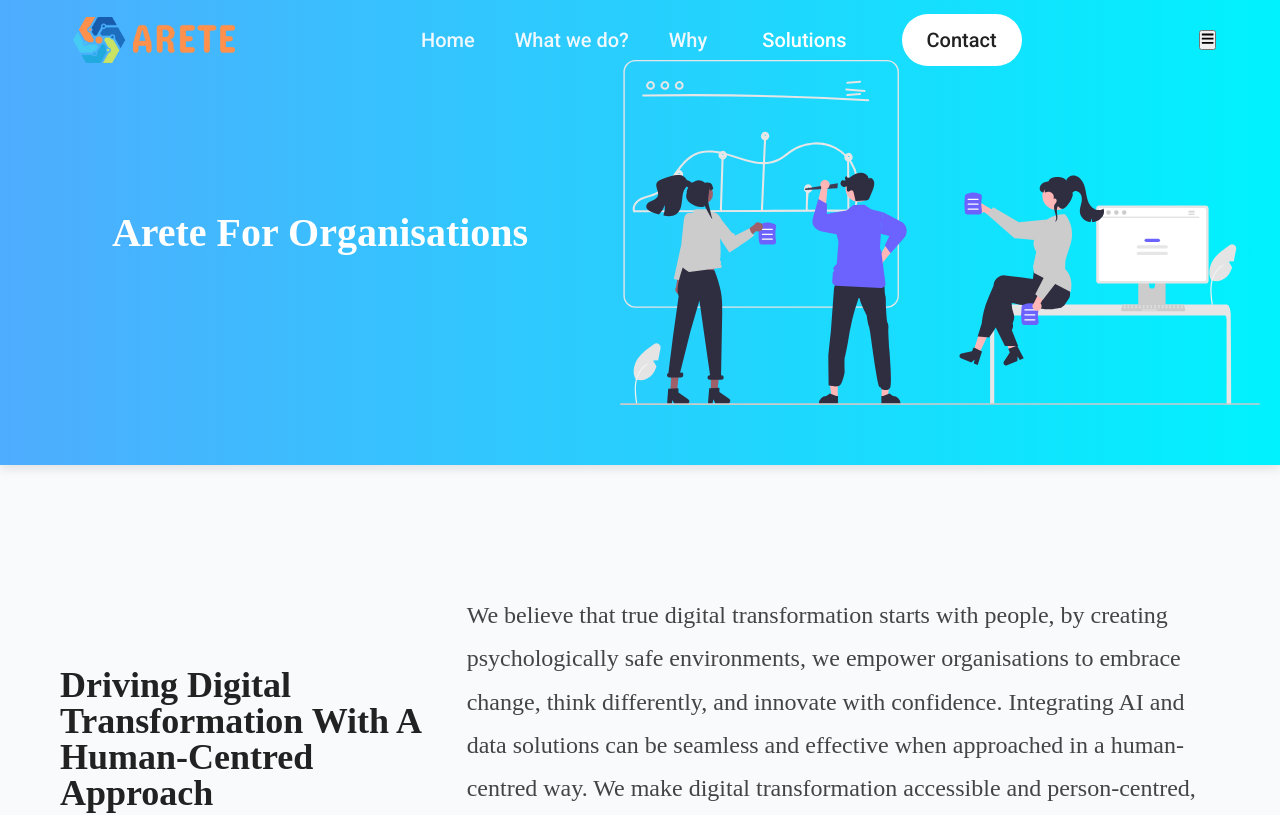
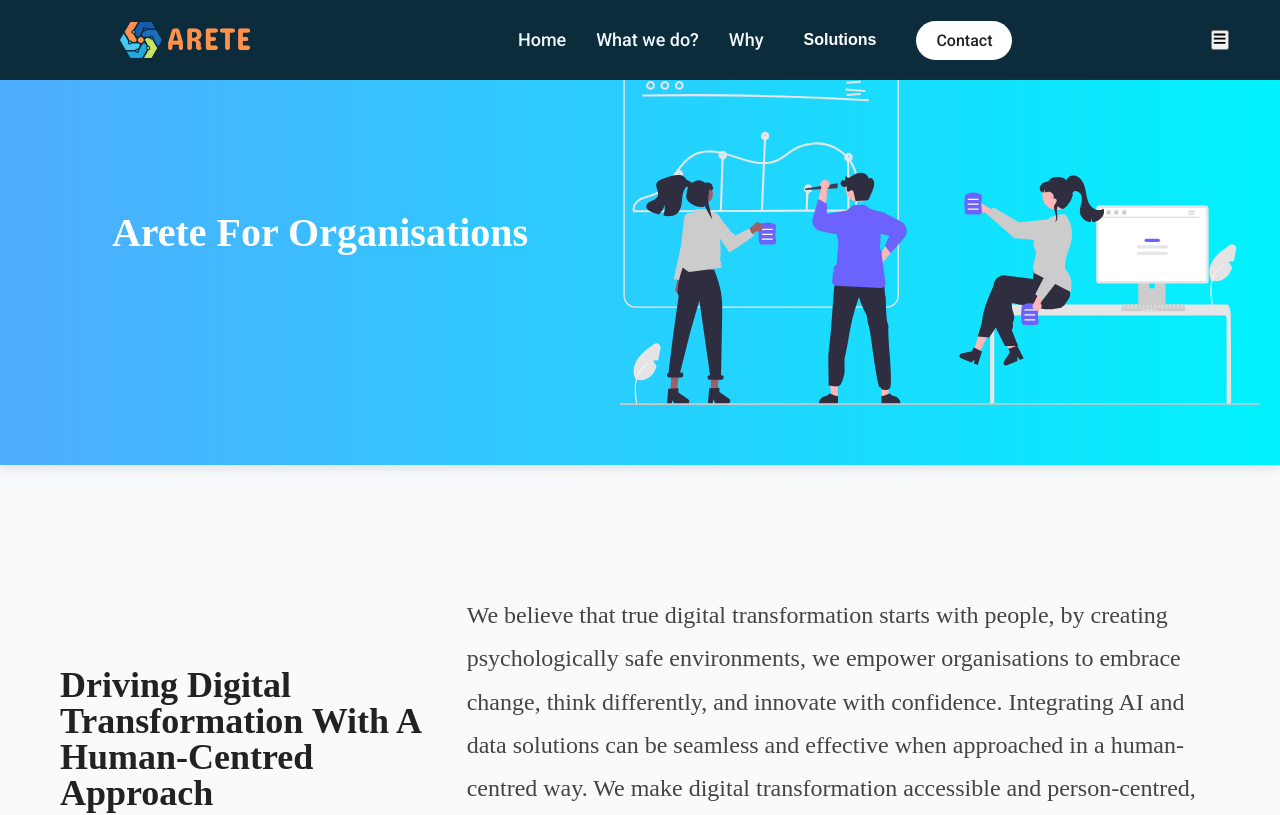
Before and after one commit to Abdullah-Shahbaz-Dude/ARETE-, a React (Vite) app: page /solutions/organizations in a window 1280 px wide. Shown: the top 815 px of the page. Built offline with nearby package versions, Linux system fonts and the light colour scheme.

Commit message:
update Homepage

```diff
--- a/src/components/CSS/Navbar.css
+++ b/src/components/CSS/Navbar.css
@@ -1,62 +1,87 @@
 nav {
   width: 100%;
-  /* background: #0c2c3c; */
   box-sizing: border-box;
-  padding: 5px 0;
+
   position: fixed;
   display: flex;
-  align-items: baseline;
+  align-items: center;
   justify-content: space-between;
   z-index: 10;
   height: 5rem;
+  background: #0c2c3c; /* Ensure background is always visible */
+  transition: 0.5s;
 }
-.nav-header {
-  display: flex;
-  justify-items: baseline;
-}
-ul li {
-  /* color: aliceblue; */
-  display: inline-block;
-  margin: 5px 20px;
-  font-family: "roboto";
-  font-size: 20px;
-  font-weight: 500;
+.container {
+  padding: 0 4%;
 }
 
-.nav-logo {
-  width: 180px;
-  padding: 5%;
+.dropdown-btn {
+  color: white;
 }
-.container {
+
+.nav-header {
   display: flex;
   align-items: center;
   padding: 0 5%;
 }
 
+.nav-logo {
+  width: 150px;
+  padding: 10px;
+}
+
+.nav-links {
+  align-items: center;
+  display: flex;
+  list-style: none;
+  margin: 0;
+  padding: 0;
+}
+
+.nav-links li {
+  display: inline-block;
+  margin: 5px 15px;
+  font-family: "Roboto", sans-serif;
+  font-size: 18px;
+  font-weight: 500;
+  color: aliceblue;
+}
+
 .contact-btn {
   background: #fff;
   color: #212121;
-  padding: 14px 25px;
-  font-size: 16;
+  padding: 10px 20px;
+  font-size: 16px;
   border-radius: 30px;
   cursor: pointer;
-  border: 0;
-  outline: 0;
+  border: none;
+  outline: none;
+  transition: background 0.3s ease;
 }
-.dark-nav {
-  background: #0c2c3c;
-  transition: 0.5s;
+
+.contact-btn:hover {
+  background: #e0e0e0;
 }
-nav .dropdown-btn {
-  font-family: "roboto";
-  font-size: 20px;
-  font-weight: 500;
+
+/* ✅ Mobile Responsive Styles */
+.hamburger {
+  display: none;
+  font-size: 24px;
+  color: white;
+  background: none;
+  border: none;
+  cursor: pointer;
 }
+
 @media (max-width: 768px) {
   .hamburger {
     display: block;
+    padding: 10px;
   }
 
+  .container {
+    width: 100vw;
+  }
   .nav-links {
     position: absolute;
     top: 60px;
@@ -72,12 +97,15 @@ nav .dropdown-btn {
   .nav-links.show {
     display: flex;
   }
+
+  .nav-links li {
+    display: block;
+    margin: 10px 0;
+    text-align: center;
+  }
+
+  .contact-btn {
+    width: 80%;
+    text-align: center;
+  }
 }
-.dropdown-btn {
-  background: transparent;
-  padding: 10px 15px;
-  border: none;
-  cursor: pointer;
-  color: white;
-  font-size: 16px;
-}
--- a/src/components/CSS/logo.css
+++ b/src/components/CSS/logo.css
@@ -1,45 +1,33 @@
 .logo-container {
   margin: 0;
-  padding: 0px;
+  padding: 0;
   margin-top: 5rem;
   width: 100%;
   text-align: center;
-  /* border: 3px solid red; */
   align-content: baseline;
 }
+
 .logo-text {
   display: flex;
+  flex-wrap: wrap;
   margin: 1rem;
-  margin-bottom: 10%;
+  margin-bottom: 5%;
   justify-content: center;
 }
+
 .logo-text-left h2 {
   font-family: "M PLUS Rounded 1c", serif;
   font-weight: 800;
-  font-size: -webkit-xxx-large;
+  font-size: 2.5rem;
   text-align: left;
   padding-left: 20px;
 }
 
 .logo-images {
   display: flex;
-  margin: 24px 53px;
-  justify-content: space-between;
-}
-.logoIMG img {
-  width: 300px;
-  padding: 20px;
-  /* border: 2px solid red; */
-  cursor: pointer;
-  border-radius: 20px;
-  background-color: white;
-  border: none;
-}
-
-.logo-images {
-  display: flex;
+  flex-wrap: wrap; /* ✅ Allows items to wrap on small screens */
   justify-content: center;
-  gap: 20px; /* Space between buttons */
+  gap: 20px;
 }
 
 .logoIMG {
@@ -47,33 +35,100 @@
   flex-direction: column;
   align-items: center;
   text-align: center;
+  width: 100%; /* ✅ Makes sure images take proper space */
+  max-width: 300px;
+}
+
+.logoIMG img {
+  width: 100%; /* ✅ Adjusts size dynamically */
+  max-width: 250px; /* ✅ Prevents oversized images */
+  padding: 15px;
+  border-radius: 20px;
+  background-color: white;
+  border: none;
+  transition: transform 0.3s ease, filter 0.3s ease;
+}
+
+.logoIMG img:hover {
+  transform: scale(1.1); /* ✅ Slight zoom effect */
+  filter: brightness(1.2);
 }
 
 .logoIMG button {
   background: none;
-
   cursor: pointer;
   padding: 10px;
-  transition: transform 0.2sease;
+  transition: transform 0.2s ease;
   border: 2px solid #333;
-  padding: 20px;
+  padding: 15px;
   border-radius: 20px;
+  width: 100%;
+  max-width: 200px; /* ✅ Ensures buttons don’t stretch too much */
 }
 
-button img {
-  width: 80px; /* Adjust size */
-  height: auto;
-  transition: transform 0.3s ease, filter 0.3s ease;
+/* ✅ Responsive Styles */
+@media (max-width: 1024px) {
+  .logo-text-left h2 {
+    font-size: 2rem;
+    text-align: center;
+  }
+
+  .logo-images {
+    flex-direction: row;
+    justify-content: center;
+  }
+
+  .logoIMG {
+    max-width: 200px;
+  }
+
+  .logoIMG img {
+    max-width: 180px;
+  }
 }
 
-button:hover img {
-  transform: scale(1.1); /* Slight zoom effect */
-  filter: brightness(1.2);
+@media (max-width: 768px) {
+  .logo-text {
+    flex-direction: column;
+    text-align: center;
+  }
+
+  .logo-text-left h2 {
+    font-size: 1.8rem;
+    text-align: center;
+    padding-left: 0;
+  }
+
+  .logo-images {
+    flex-direction: column;
+    align-items: center;
+  }
+
+  .logoIMG {
+    max-width: 90%;
+  }
+
+  .logoIMG img {
+    max-width: 150px;
+  }
+}
+
+@media (max-width: 480px) {
+  .logo-text-left h2 {
+    font-size: 1.5rem;
+  }
+
+  .logoIMG img {
+    max-width: 120px;
+  }
+
+  .logoIMG button {
+    max-width: 150px;
+  }
 }
 
 h1 {
   font-size: 18px;
   margin-top: 10px;
-
-  color: #333; /* Darker text */
+  color: #333;
 }
--- a/src/components/Homepage/CSS/SlickCarousel.css
+++ b/src/components/Homepage/CSS/SlickCarousel.css
@@ -218,5 +218,11 @@
   .slick-carousel-container .slides-images img {
     max-width: 100%;
     height: auto;
+    width: 100%;
+    height: 100%;
+    max-height: 300px; /* Keep the same max height */
+    object-fit: cover; /* Ensures the image fills the container */
+    border-radius: 8px;
+    transform: scale(1.2); /* Zooms in the image */
   }
 }
```
